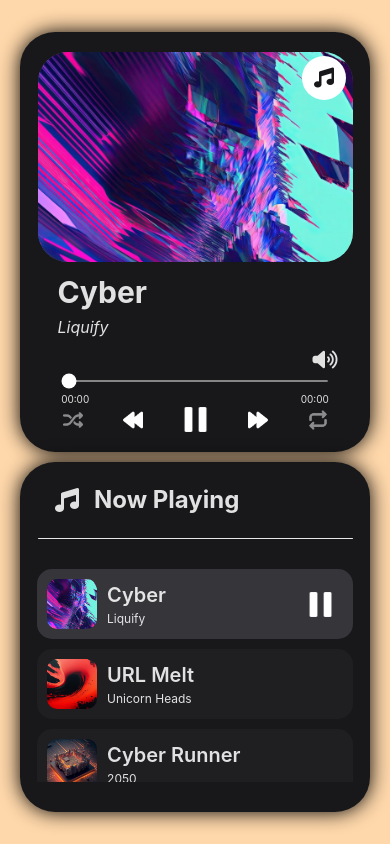
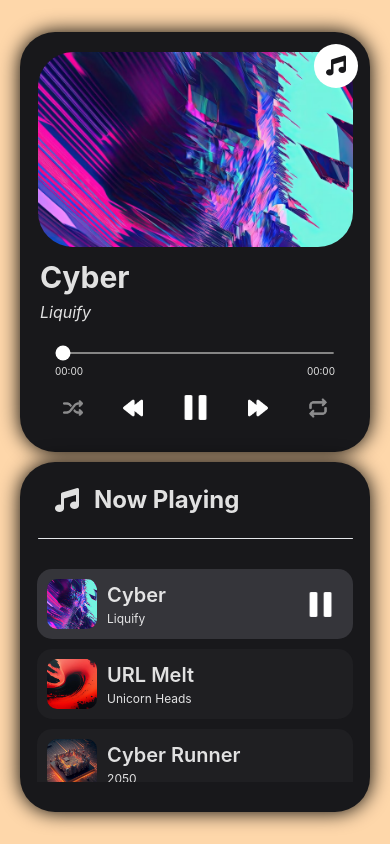
Before and after one commit to kinxori/Music-Media-Player-PRACTICE, a React (Vite) app: page / in a window 390 px wide. Built offline with nearby package versions, Linux system fonts and the light colour scheme.

Commit message:
mobile media query styling updated - hidden volume button

```diff
--- a/src/App.tsx
+++ b/src/App.tsx
@@ -349,24 +349,24 @@ function App() {
 
   return (
     <section className=" relative bg-orange-200 h-screen w-screen flex flex-col gap-[10px] justify-center items-center m-[10% auto] ">
-      <div className=" h-[420px] w-[350px] bg-zinc-900 gap-2 flex flex-col justify-evenly items-center py-[20px] px-[0px] rounded-[35px] drop-shadow-[0px_0px_10px_rgba(0,0,0,1)]">
-        <div className="  w-[90%] bg-zinc-600 rounded-[30px] overflow-hidden">
-          <img src={currentSong.cover} alt="song-cover" className="object-contain w-[100%]" />
+      <div className=" h-[420px] w-[350px] bg-zinc-900 gap-2 flex flex-col justify-between items-center py-[20px] px-[0px] rounded-[35px] drop-shadow-[0px_0px_10px_rgba(0,0,0,1)]">
+        <div className="  w-[90%] bg-zinc-600 rounded-[35px] overflow-hidden">
+          <img src={currentSong.cover} alt="song-cover" className="object-center" />
         </div>
-        <div className=" w-[90%]  flex justify-center items-center flex-col">
-          <div className="song-copy w-[100%]">
-            <button className="top-0 right-0 absolute m-6 bg-white rounded-[100%] hover:scale-105 ">
+        <div className=" w-[100%] flex justify-center items-center flex-col gap-4 mb-3 ">
+          <div className="w-[100%]">
+            <button className="top-0 right-0 absolute m-3 bg-white rounded-[100%] hover:scale-105 ">
               <i className="fa-solid fa-music m-3 text-[20px] text-zinc-900"></i>
             </button>
             <div className="flex w-[100%] ">
-              <div>
+              <div className="w-[100%] mb-3  ">
                 <h2 className="text-[30px] font-bold px-[20px]">{currentSong.song}</h2>
                 <h3 className="text-[16px] italic px-[20px]">{currentSong.artist}</h3>
               </div>
-              <div className="h-[100px] w-[30px] m-[10px] ml-auto mt-auto flex flex-col relative ">
+              <div className="h-[100px] w-[30px] m-[10px] ml-auto mt-auto flex flex-col hidden">
                 {isVolumeDisplay && (
                   <div
-                    className="h-[100px] w-[30px] absolute  "
+                    className="h-[100px] w-[30px] absolute "
                     onMouseEnter={handleMouseEnter}
                     onMouseLeave={handleMouseLeave}
                   >
@@ -411,7 +411,7 @@ function App() {
             </div> */}
             </div>
           </div>
-          <div className="song-range w-[85%]  h-[20%] flex flex-col justify-center items-center ">
+          <div className="w-[80%] flex flex-col justify-center items-center ">
             <audio src={currentSong.src} ref={currentAudioRef} />
             <input
               type="range"
@@ -426,7 +426,7 @@ function App() {
               <span className=" text-[10px]  w-[min] flex ml-[auto] ">{songTotalTime}</span>
             </div>
           </div>
-          <div className="song-buttons-actions m-0 h-[20%] w-[100%] flex justify-center items-center gap-[40px]">
+          <div className="  h-[20%] w-[100%] flex justify-center items-center gap-[40px]">
             <button onClick={handleSuffleClick}>
               <img
                 src="./shuffle-icon.png"
```
